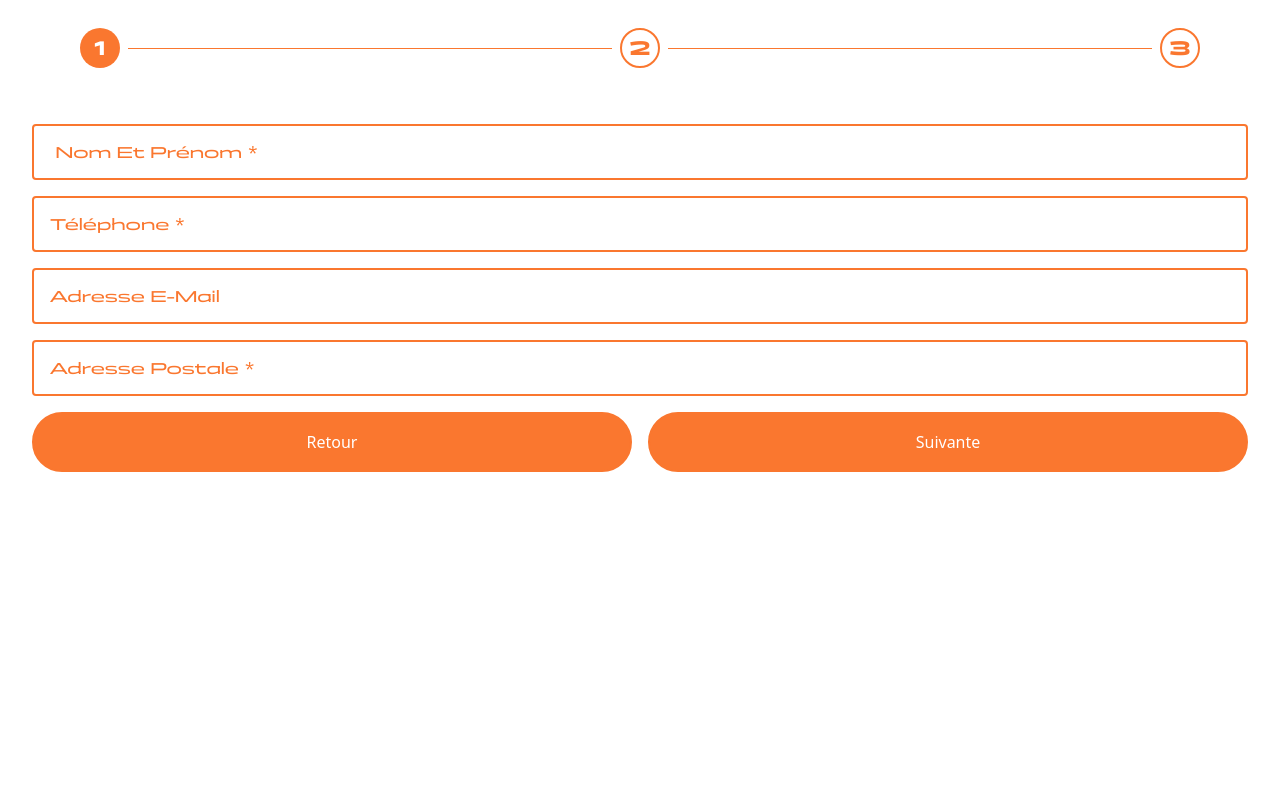
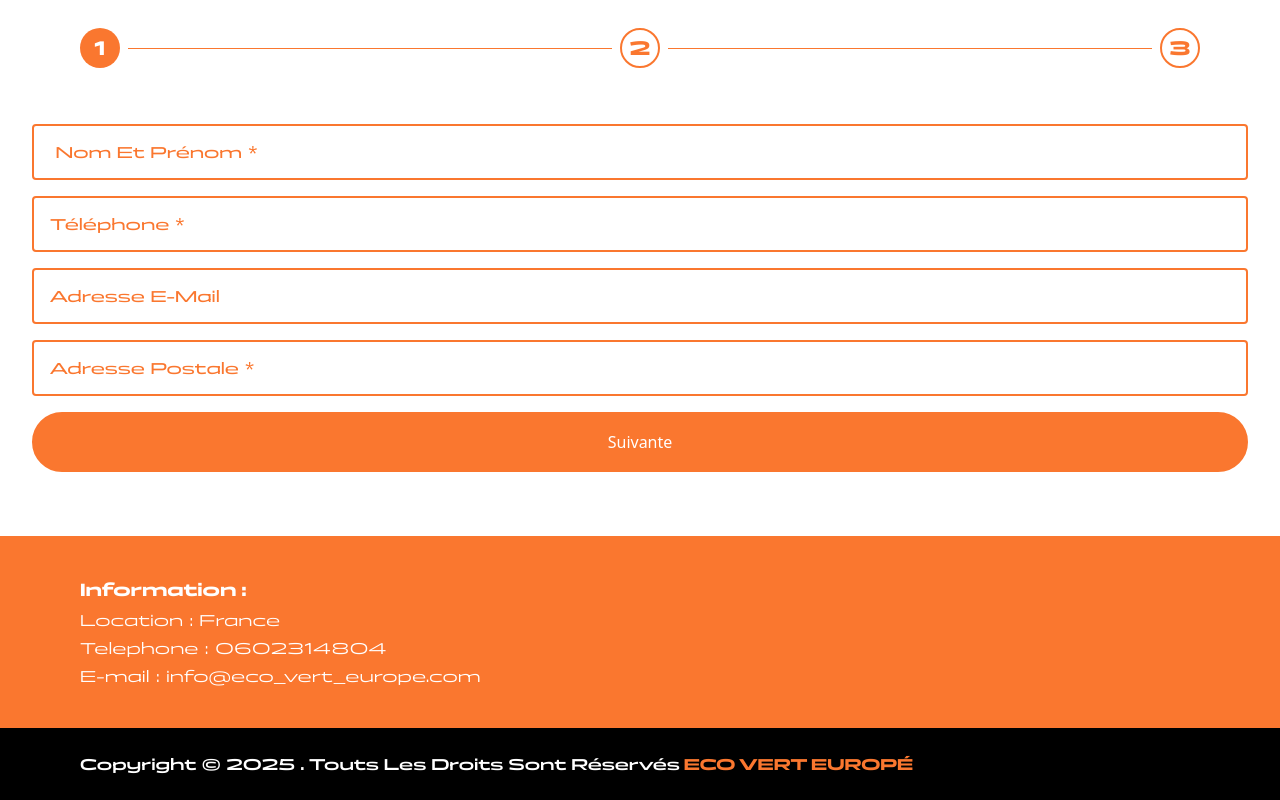
Before and after one commit to salahelfatimi/eco-vert-europe-1, a Next.js app: page /contact in a window 1280 px wide. Shown: the part 272-1072 px from the top of the page. Before the commit the page ends 808 px from the top, so only its background shows below. Built offline with nearby package versions, Linux system fonts and the light colour scheme.

Commit message:
Enhance footer layout and styling, update buttons to use Link component for navigation

```diff
--- a/src/components/footer/page.jsx
+++ b/src/components/footer/page.jsx
@@ -1,21 +1,39 @@
-"use client"
-import Lenis from "lenis"
-import { useEffect } from "react"
+'use client'
+import Lenis from "lenis";
+import { Instagram } from "lucide-react";
+import Image from "next/image";
+import { useEffect } from "react";
 
 export default function Footer(){
     useEffect( () => {
         const lenis = new Lenis()
-
         function raf(time) {
           lenis.raf(time)
           requestAnimationFrame(raf)
         }
+        requestAnimationFrame(raf)
+    }, [])
+    return(
 
-        requestAnimationFrame(raf)
-      }, [])
-    return(
-        <div>
+        <div className="bg-primary " >
+            <div className=" flex lg:flex-row flex-col items-center justify-between container py-10 ">
+                {/* <Image src="/img/logo_white.png" height={500} width={500} alt="Caravan Serai" title="Caravan Serai" className=" w-40" /> */}
+                <div className="flex flex-col items-center lg:items-start gap-1">
+                    <p className=" text-white font-panchang-bold text-lg font-bold  ">Information :</p>
+                    <p className=" text-white font-panchang  "><span>Location : </span>France</p>
+                    <p className=" text-white font-panchang  "><span>Telephone : </span>0602314804</p>
+                    <p className=" text-white font-panchang  "><span>E-mail : </span>info@eco_vert_europe.com</p>
+                </div>
+            </div>
+            <div className=" bg-black py-6 ">
+                <div className=" container flex flex-col-reverse gap-6 lg:flex-row items-center justify-between ">
+                    <div >
+                        <p className={`select-none flex  flex-col lg:flex-row gap-1  font-panchang  items-center font-semibold capitalize text-center lg:text-start text-white `}> Copyright &copy; {new Date().getFullYear()} . Touts les droits sont réservés <span className=" text-primary uppercase font-panchang-bold   "> Eco vert europé</span> </p>
+                    </div>
+                </div>
 
+            </div>
         </div>
+
     )
 }
--- a/src/components/pages/contact.jsx
+++ b/src/components/pages/contact.jsx
@@ -168,9 +168,9 @@ export default function Contact() {
                         </div>
                     </div>
                     <div className=" w-full flex flex-col md:flex-row gap-4">
-                        <button onClick={() => (handleNext('retour'))} type="button" className={`  w-full rounded-full bg-primary py-4 hover:text-primary hover:bg-white border-2 border-primary duration-500 font-medium text-white `}> Retour </button>
-                        <button onClick={() => (handleNext('suivante'))} type="button" className={` ${etaps == 3 ? 'hidden' : 'block'} w-full rounded-full bg-primary py-4 hover:text-primary hover:bg-white border-2 border-primary duration-500 font-medium text-white `}> Suivante </button>
-                        <button type="submit" className={`${etaps == 3 ? 'block' : 'hidden'} w-full rounded-full bg-primary py-4 hover:text-primary hover:bg-white border-2 border-primary duration-500 font-medium text-white `}> {isLoading ? "Envoi en cours..." : 'Envoyer'} </button>
+                        <button onClick={() => handleNext('retour')} type="button" className={`${etaps === 1 ? 'hidden' : 'block'} w-full rounded-full bg-primary py-4 hover:text-primary hover:bg-white border-2 border-primary duration-500 font-medium text-white`}>Retour</button>
+                        <button onClick={() => handleNext('suivante')} type="button" className={`${etaps === 3 ? 'hidden' : 'block'} w-full rounded-full bg-primary py-4 hover:text-primary hover:bg-white border-2 border-primary duration-500 font-medium text-white`}>Suivante</button>
+                        <button type="submit" className={`${etaps === 3 ? 'block' : 'hidden'} w-full rounded-full bg-primary py-4 hover:text-primary hover:bg-white border-2 border-primary duration-500 font-medium text-white`}>{isLoading ? "Envoi en cours..." : 'Envoyer'}</button>
                     </div>
 
                 </form>
--- a/src/components/pages/header.jsx
+++ b/src/components/pages/header.jsx
@@ -2,6 +2,7 @@ import Image from "next/image";
 import { useEffect } from "react";
 import gsap from "gsap";
 import { ScrollTrigger } from "gsap/ScrollTrigger";
+import Link from "next/link";
 
 gsap.registerPlugin(ScrollTrigger);
 
@@ -29,8 +30,8 @@ export default function Header() {
                         Rénovation & Aménagement clés en main
                     </h1>
                     <div className=" flex flex-col lg:flex-row gap-4 items-center">
-                        <button className="mt-3 bg-primary hover:bg-white hover:text-primary font-panchang duration-700 w-fit py-2 px-10 text-sm lg:text-base font-satoshi font-bold text-white rounded-full border-primary border-4"> Réserver un rdv en ligne</button>
-                        <button className="mt-3 bg-white hover:bg-tertiary hover:text-white font-panchang duration-700 w-fit py-2 px-10 text-sm lg:text-base font-satoshi font-bold text-primary rounded-full border-white border-4">  Me faire rappeler</button>
+                        <Link href={'/contact'} className="mt-3 bg-primary hover:bg-white hover:text-primary font-panchang duration-700 w-fit py-2 px-10 text-sm lg:text-base font-satoshi font-bold text-white rounded-full border-primary border-4"> Réserver un rdv en ligne</Link>
+                        <Link href={'tel:+212602314804'} className="mt-3 bg-white hover:bg-tertiary hover:text-white font-panchang duration-700 w-fit py-2 px-10 text-sm lg:text-base font-satoshi font-bold text-primary rounded-full border-white border-4">  Me faire rappeler</Link>
                     </div>
                 </div>
             </div>
--- a/src/components/pages/service.jsx
+++ b/src/components/pages/service.jsx
@@ -27,7 +27,7 @@ export default function Service() {
         <div className="flex flex-col  items-center  justify-center bg-primary py-20 ">
             <h2 className="mb-4 font-panchang-bold font-medium uppercase text-white text-2xl lg:text-3xl  text-center container"> <span className=" text-tertiary">Nos Services </span> Complets pour Votre Habitat</h2>
             <p className=" pb-10 container font-panchang text-center text-xs lg:text-sm text-white ">Chez Eco Vert Europé, nous mettons à votre disposition un savoir-faire complet pour tous vos projets de rénovation et d’amélioration de l’habitat. De la toiture à l’électricité, en passant par la salle de bain et la façade, nos experts vous accompagnent avec des solutions sur mesure, alliant qualité, durabilité et performance énergétique.</p>
-            <div className="  flex flex-col gap-20 ">
+            <div className="  flex flex-col gap-4 ">
                 {services.map((service, index) => (
                     <div ref={(el) => (serviceRefs.current[index] = el)}  key={index} className=" flex flex-col lg:even:flex-row lg:odd:flex-row-reverse p-6 justify-start gap-6">
                         <div className="lg:w-1/2 lg:h-[30rem] ">
@@ -39,7 +39,7 @@ export default function Service() {
                                 <h3 className="font-panchang  font-semibold text-white text-lg lg:text-2xl uppercase">{service.title}</h3>
                             </div>
                             <p className=" font-panchang text-sm  text-secondary  ">{service.description}</p>
-                            <button className="bg-white p-4 font-panchang-bold rounded-3xl hover:bg-primary border-4 border-white hover:text-white duration-700">Lire More</button>
+                            <button className="bg-white p-4 font-panchang-bold text-primary rounded-3xl hover:bg-primary border-4 border-white hover:text-white duration-700">Lire More</button>
                         </div>
                     </div>
                 ))}
```
Also changed, not shown: src/components/pages/reve.jsx (+10 -7 lines).
